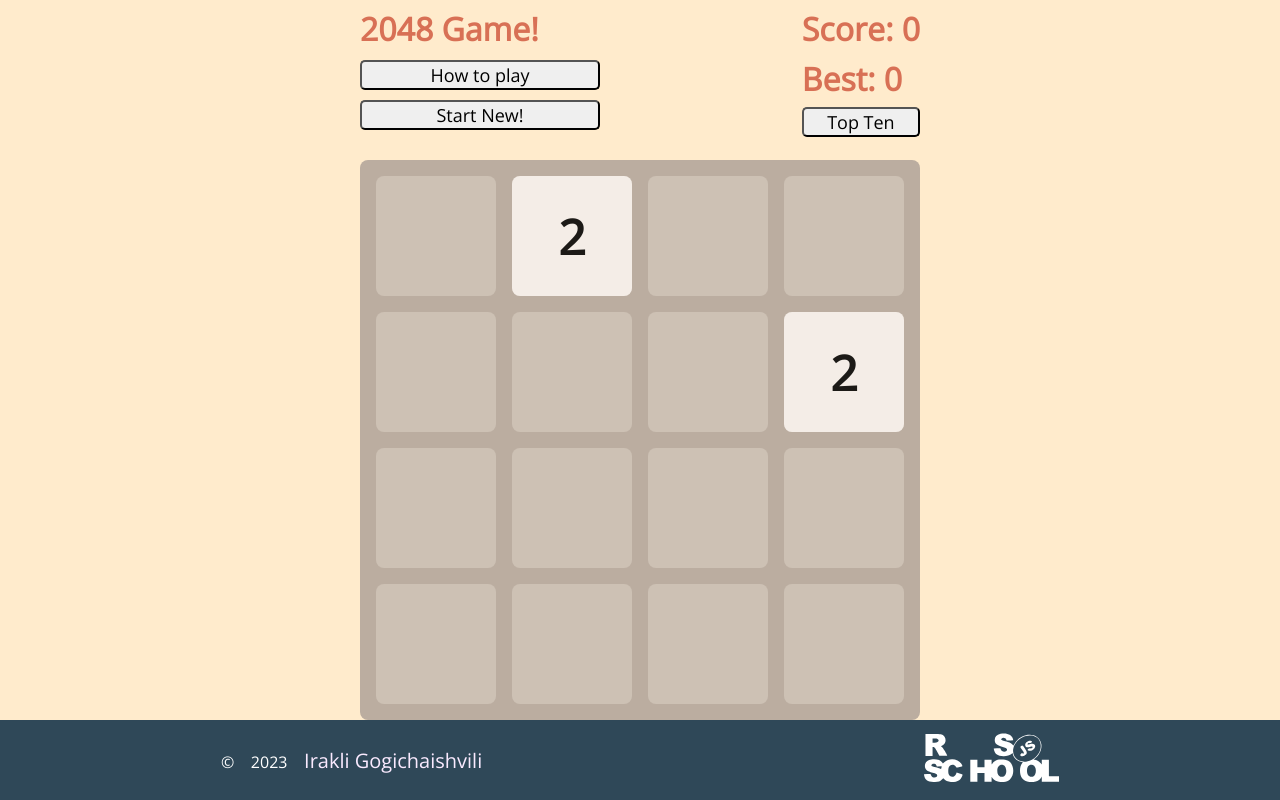
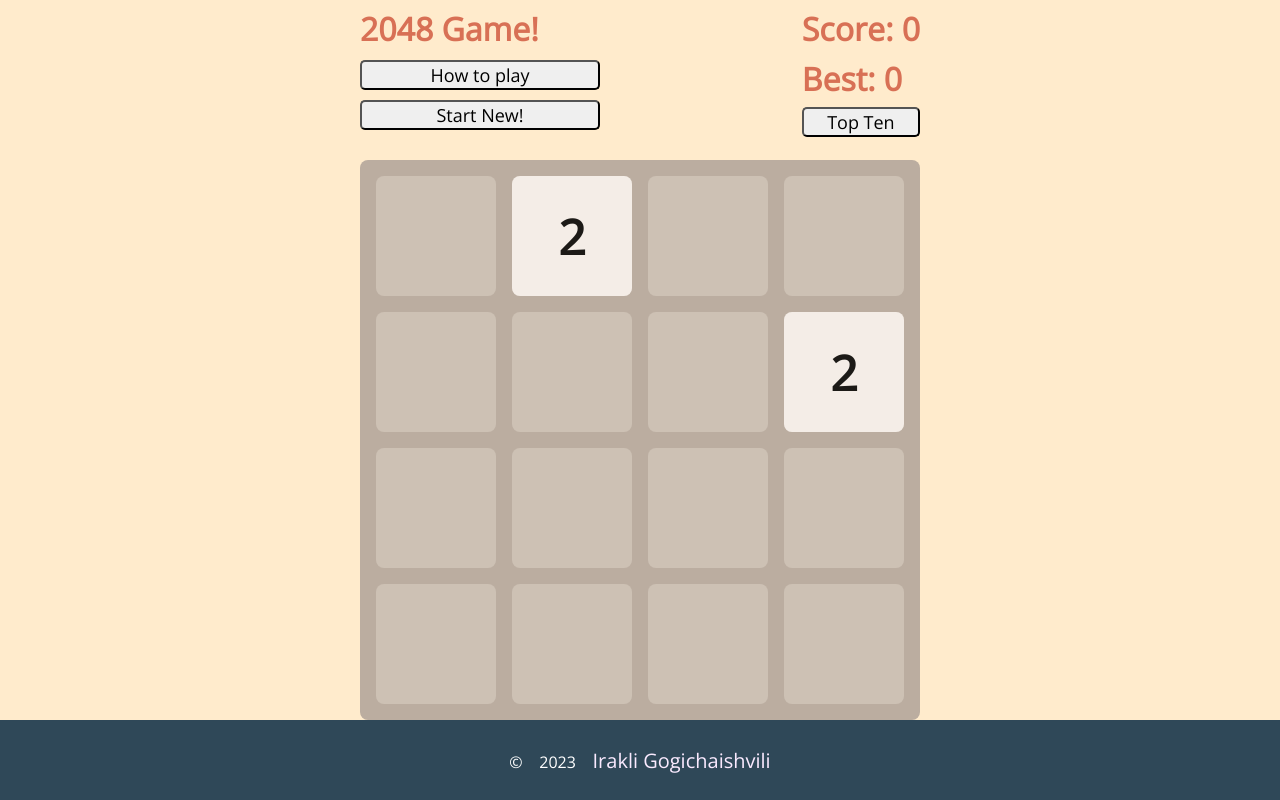
Before and after one commit to gogicha007/Portfolio, a plain HTML site: page random-game/index.html in a window 1280 px wide. Drawn offline with nearby package versions, Linux system fonts and the light colour scheme.

Commit message:
chor: update UI

```diff
--- a/random-game/index.html
+++ b/random-game/index.html
@@ -43,11 +43,6 @@
           >Irakli Gogichaishvili</a
         >
       </p>
-      <p>
-        <a href="https://rs.school/js-stage0/"
-          ><img src="assets/svg/rss.svg" alt="rsslogo"
-        /></a>
-      </p>
     </footer>
     <div class="best-ten modal">
       <div id="score-table"></div>
```
